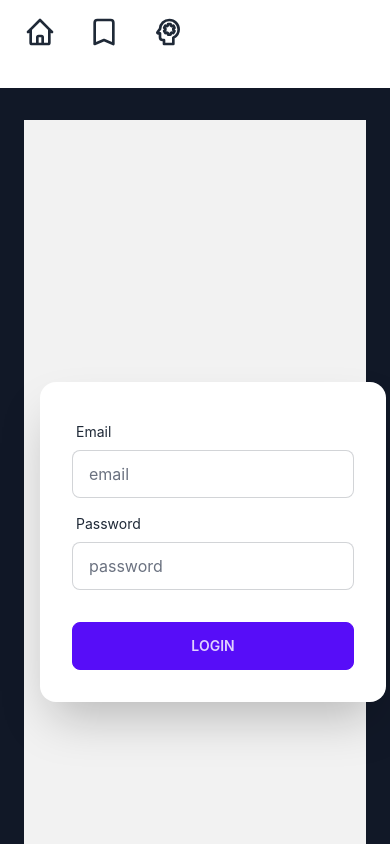
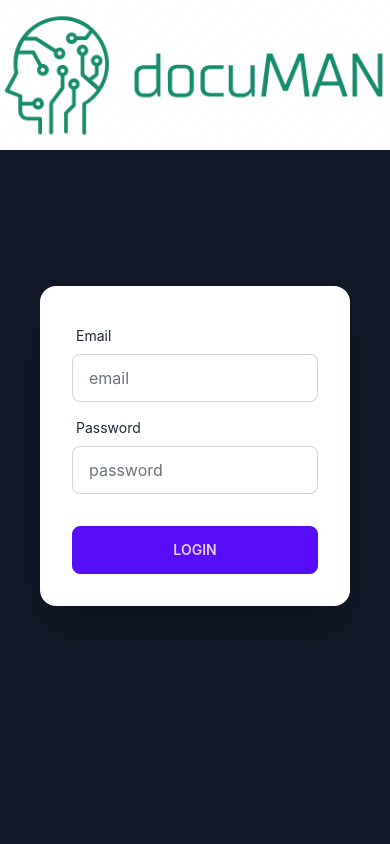
Before and after one commit to munichdeveloper/documan-journal-react-fe, a React (Create React App) app: page /#/login in a window 390 px wide. Shown: the top 844 px of the page. Built offline with nearby package versions, Linux system fonts and the light colour scheme.

Commit message:
improve mobile view

```diff
--- a/src/Layout.js
+++ b/src/Layout.js
@@ -1,6 +1,7 @@
 import React from "react";
-import { Link } from "react-router-dom";
+import { Link, useLocation } from "react-router-dom";
 import { useAuth } from "./AuthContext";
+import logo from './logo.png'; // Tell webpack this JS file uses this image
 
 const Layout = ({ children }) => {
 
@@ -10,14 +11,20 @@ const Layout = ({ children }) => {
         userLogout()
     }
 
+    const location = useLocation();
+
+
     return (
         <>
-            <div style={{
+         {location.pathname === '/login' && <img src={logo} alt="docuMAN_logo"></img>}
+
+            {location.pathname !== '/login' && <div style={{
                     "position": "fixed",
                     "backgroundColor": "white",
                     "zIndex": "1",
                     "width": "100%"
             }}>
+
                 <ul className="menu menu-horizontal">
                     <li>
                         <Link to="/" className="tooltip tooltip-right" data-tip="Home">
@@ -42,7 +49,7 @@ const Layout = ({ children }) => {
                     </li>
                 </ul>
                 <div className="text-white" onClick={logout}>/logout</div>
-            </div>
+            </div>}
 
 
             <div className="relative isolate bg-gray-900 h-full pt-20">
--- a/src/components/Journal.js
+++ b/src/components/Journal.js
@@ -25,7 +25,7 @@ const Journal = () => {
     }
 
     useEffect(() => {
-      window.addEventListener("resize", handleResize)
+      window.addEventListener("resize", handleResize);
     });
 
     useEffect(() => {
@@ -38,7 +38,7 @@ const Journal = () => {
             setCurrentItem(responseData[idx]);
         });
         setLoading(false);
-
+        handleResize();
     }, [getUser]);
 
     function formatDate(k) {
--- a/src/components/Login.js
+++ b/src/components/Login.js
@@ -1,5 +1,5 @@
 import React from "react";
-import { useNavigate } from "react-router-dom";
+import { useLocation, useNavigate } from "react-router-dom";
 import { useAuth } from "../AuthContext";
 import { parseJwt } from "../Helpers";
 import Layout from "../Layout";
@@ -7,11 +7,13 @@ import { api } from "../api/Api";
 
 import { ToastContainer, toast } from 'react-toastify';
 import 'react-toastify/dist/ReactToastify.css';
+import logo from '../logo.png'; // Tell webpack this JS file uses this image
 
 const Login = () => {
 
     const { userLogin } = useAuth();
     const navigate = useNavigate();
+    const location = useLocation();
 
     const login = async (event) => {
         event.preventDefault();
@@ -44,7 +46,8 @@ const Login = () => {
                 theme="dark"
             />
             <form onSubmit={login} method="post">
-                <div className="hero min-h-screen bg-base-200">
+                <div className="min-h-screen">
+
                     <div className="hero-content flex-col lg:flex-row-reverse">
                         <div className="card flex-shrink-0 w-full max-w-sm shadow-2xl bg-base-100">
                             <div className="card-body">
```
Also changed, not shown: src/logo.png (added).
